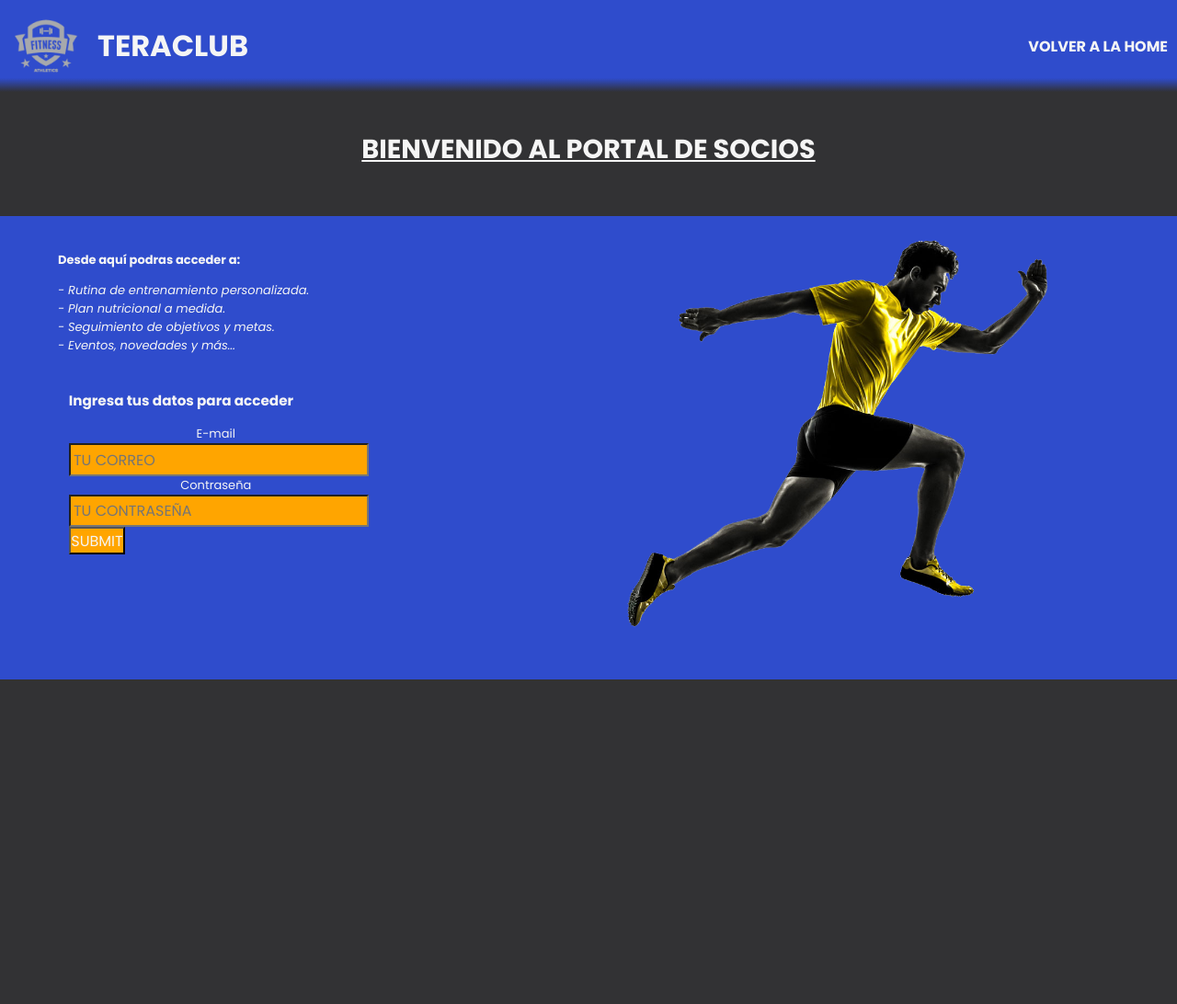
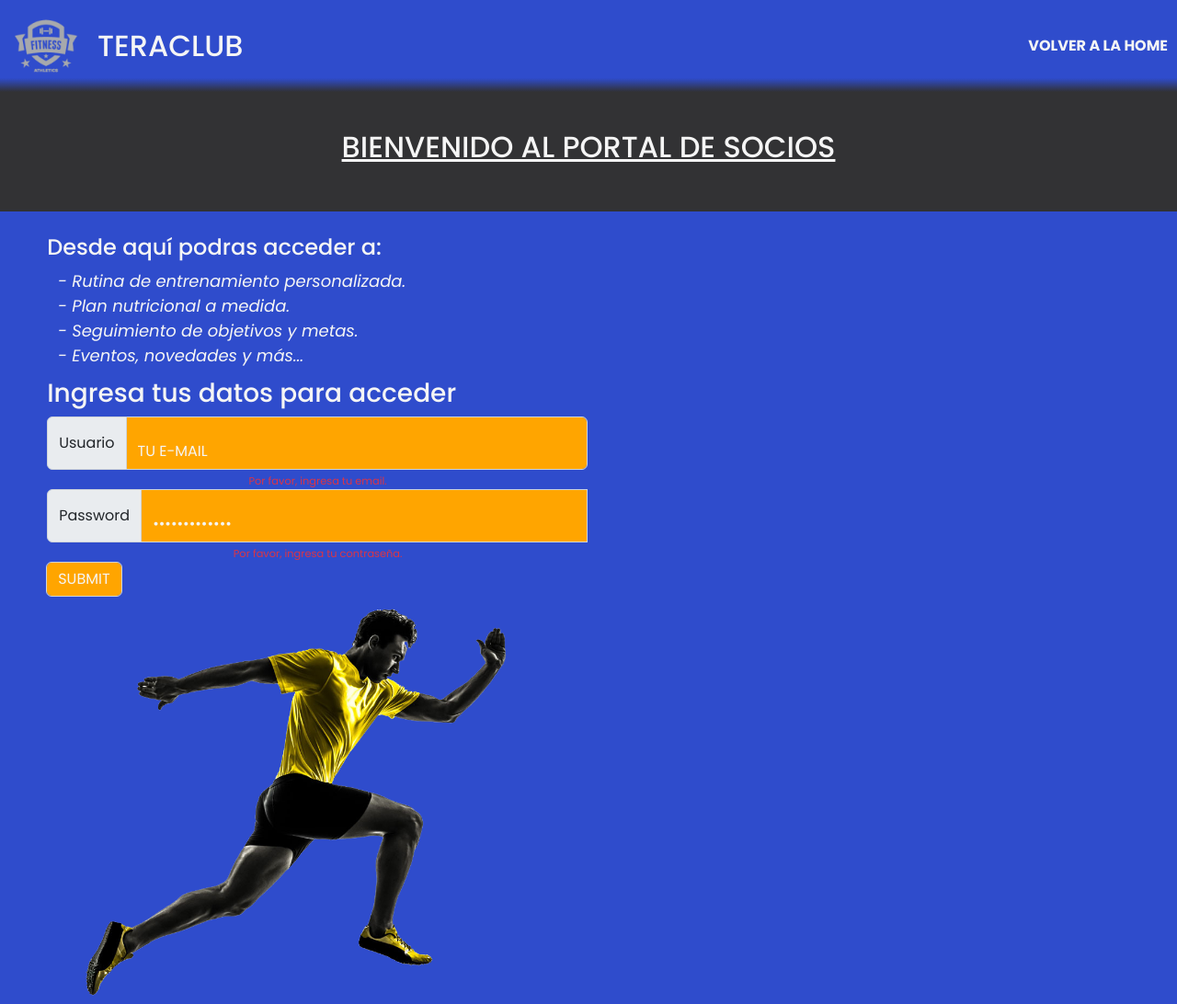
Before and after one commit to martin086/teraclub, a plain HTML site: page ingresar.html in a window 1280 px wide. Shown: the whole page at 92% size. Before the commit the page ends 800 px from the top, so only its background shows below. Drawn offline with nearby package versions, Linux system fonts and the light colour scheme.

Commit message:
Incorporamos Bootstrap, aplicamos carousel y form-control.

```diff
--- a/css/style.css
+++ b/css/style.css
@@ -567,20 +567,19 @@ nav {
     flex-flow: column nowrap;
     justify-content: flex-start;
     align-content: center;
-    padding-top: 2%;
+    padding: 2% 0 2% 0;
 }
 
 .ingreso__items ul li {
     display: flex;
     font-style: italic;
-    font-size: small;
+    font-size: large;
     padding-left: 2%;
     justify-content: flex-start;
 }
 
 .ingreso__items h3 {
-    padding-left: 2%;
-    font-size: small;
+    font-size: x-large;
 
 }
 
@@ -590,7 +589,6 @@ nav {
     flex-flow: column nowrap;
     justify-content: flex-start;
     align-items: flex-start;
-    padding: 4%;
     font-size: small;
 }
 
@@ -602,7 +600,6 @@ nav {
     font-weight: inherit;
     text-transform: uppercase;
     background-color: orange;
-    padding: 1%;
 }
 
 .portal__runner {
--- a/ingresar.html
+++ b/ingresar.html
@@ -9,6 +9,8 @@
     <link rel="preconnect" href="https://fonts.googleapis.com">
     <link rel="preconnect" href="https://fonts.gstatic.com" crossorigin>
     <link href="https://fonts.googleapis.com/css2?family=Poppins:ital,wght@0,400;0,500;0,700;1,400;1,500;1,700&display=swap" rel="stylesheet">
+    <!--Link de BootStrap-->
+    <link href="https://cdn.jsdelivr.net/npm/bootstrap@5.2.0/dist/css/bootstrap.min.css" rel="stylesheet" integrity="sha384-gH2yIJqKdNHPEq0n4Mqa/HGKIhSkIHeL5AyhkYV8i59U5AR6csBvApHHNl/vI1Bx" crossorigin="anonymous">
     <!--Link de CSS-->
     <link rel="stylesheet" href="css/style.css">
 </head>
@@ -30,7 +32,7 @@
     <main>
 
         <section class="portal">
-            <h2 class="bienvenido">Bienvenido al portal de socios</h2>
+            <h2 class="bienvenido h2">Bienvenido al portal de socios</h2>
             <div class="portal__grid">
 
                 <div class="portal__items">
@@ -48,20 +50,27 @@
                     <div class="ingreso__form">
                         <form action="thank_you.html">
                             <h3>Ingresa tus datos para acceder</h3>
+                            <div class="input-group has-validation">
+                                <span class="input-group-text">Usuario</span>
+                                <div class="form-floating is-invalid">
+                                    <input type="email" class="form-control" id="usuario_ingreso" value="Tu e-mail"/>
+                                    <label for="usuario_ingreso"></label>
+                                </div>
+                                <div class="invalid-feedback">
+                                    Por favor, ingresa tu email.
+                                </div>
+                            </div>
+                            <div class="input-group has-validation">
+                                <span class="input-group-text">Password</span>
+                                <div class="form-floating is-invalid">
+                                    <input type="password" class="form-control" id="password_ingreso" value="Tu contraseña"/>
+                                    <label for="password_ingreso"></label>
+                                </div>
+                                <div class="invalid-feedback">
+                                    Por favor, ingresa tu contraseña.
+                                </div>
                             <div>
-                                <label>
-                                    E-mail
-                                    <input type="email" placeholder="Tu Correo"/>
-                                </label>
-                            </div>
-                            <div>
-                                <label>
-                                    Contraseña
-                                    <input type="password" placeholder="Tu Contraseña"/>
-                                </label>
-                            </div>
-                            <div>
-                                <input type="submit"/>
+                                <input type="submit" class="form-control"/>
                             </div>
                         </form>
                     </div>
@@ -72,5 +81,7 @@
             </div>
         </section>
     </main>
+    <!-- JavaScript Bundle with Popper -->
+    <script src="https://cdn.jsdelivr.net/npm/bootstrap@5.2.0/dist/js/bootstrap.bundle.min.js" integrity="sha384-A3rJD856KowSb7dwlZdYEkO39Gagi7vIsF0jrRAoQmDKKtQBHUuLZ9AsSv4jD4Xa" crossorigin="anonymous"></script>
 </body>
 </html>
```
Also changed, not shown: index.html (+52 -17 lines), thank_you.html (+5 -1 lines).
